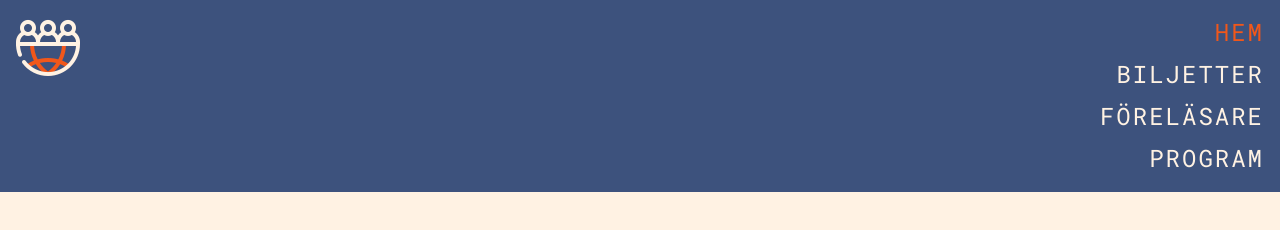
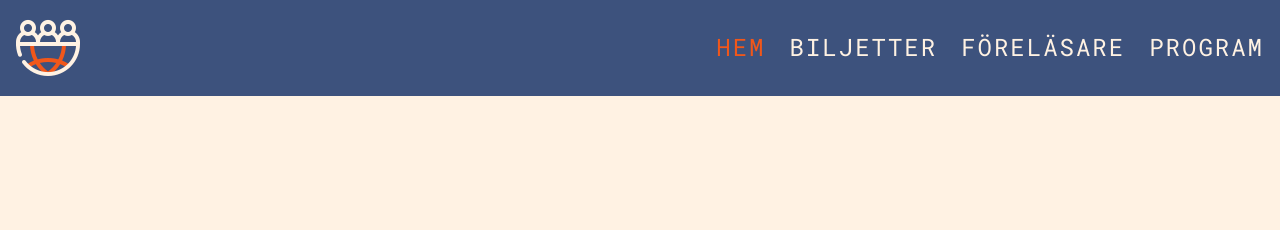
Before and after one commit to NinjaNean/battre-webb, a plain HTML site: page index.html in a window 1280 px wide. Drawn offline with Linux system fonts and the light colour scheme.

Commit message:
gjorde menyn responsiv

```diff
--- a/style.css
+++ b/style.css
@@ -46,3 +46,14 @@ nav {
     }
   }
 }
+
+@media (min-width: 700px) {
+  nav {
+    align-items: center;
+
+    ol {
+      flex-direction: row;
+      gap: 1.5rem;
+    }
+  }
+}
```
